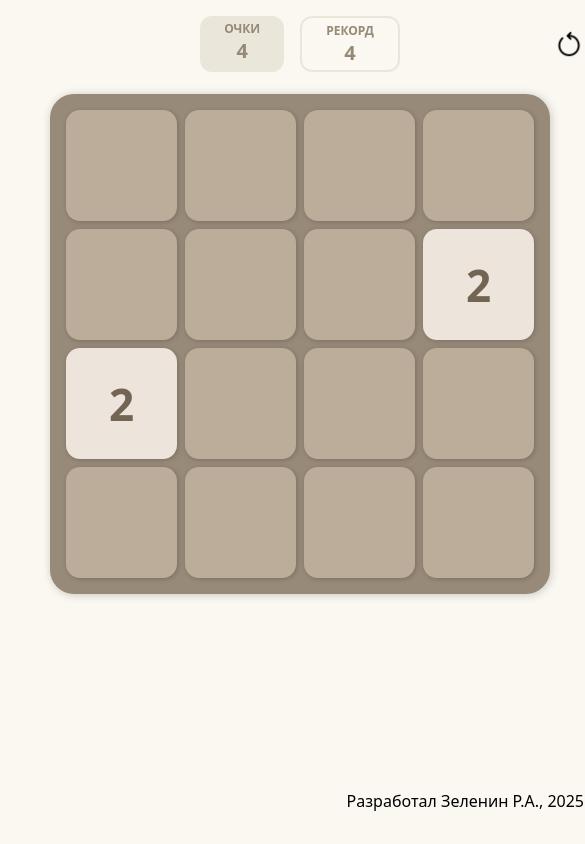
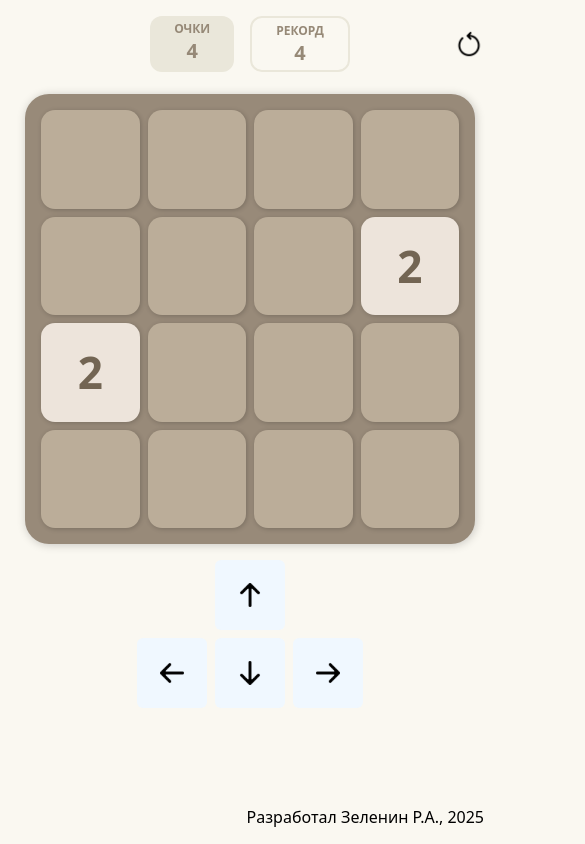
Before and after one commit to RomanZelenin/2048-game, a Vue app: page / in a window 390 px wide. Shown: the whole page, 585 px wide, since content can reach past the window. Built offline with nearby package versions, Linux system fonts and the light colour scheme.

Commit message:
add arrow key for mobile dev

```diff
--- a/src/App.vue
+++ b/src/App.vue
@@ -1,7 +1,7 @@
 <script setup lang="ts">
 import { computed, ref } from "vue";
+import restartIcon from "./assets/restart.png";
 import GameField from "./components/GameField.vue";
-import restartIcon from "./assets/restart.png";
 
 const gameField = ref<number[][]>([
   [0, 0, 0, 0],
@@ -65,7 +65,9 @@ startNewGame();
       Рекорд
       <span>{{ best }}</span>
     </div>
-     <a id="restart" href="#" @click="startNewGame"><img :src="restartIcon" /></a>
+    <a id="restart" href="#" @click="startNewGame"
+      ><img :src="restartIcon"
+    /></a>
   </div>
   <GameField v-model="gameField" />
   <div id="footer">
@@ -168,6 +170,6 @@ startNewGame();
 #footer {
   position: absolute;
   right: 16px;
-  bottom: 16px;
+  bottom: 0px;
 }
 </style>
--- a/src/components/GameField.vue
+++ b/src/components/GameField.vue
@@ -1,5 +1,6 @@
 <script setup lang="ts">
 import { ref } from "vue";
+import KeyboardControl from "./KeyboardControl.vue";
 const gameField = defineModel<number[][]>({ required: true });
 const dialogMessage = ref("");
 const dialogVisible = ref(false);
@@ -185,62 +186,6 @@ document.onkeydown = function (it) {
     checkGameCompletion();
   }
 };
-
-let startX = 0;
-let startY = 0;
-
-document.addEventListener("touchstart", (e) => {
-  const touch = e.touches[0];
-  startX = touch.clientX;
-  startY = touch.clientY;
-});
-
-document.addEventListener("touchend", (e) => {
-  const touch = e.changedTouches[0];
-  const deltaX = touch.clientX - startX;
-  const deltaY = touch.clientY - startY;
-  let event:KeyboardEvent
-  if (Math.abs(deltaX) > Math.abs(deltaY)) {
-    if (deltaX > 0) {
-      event = new KeyboardEvent("keydown", {
-        key: "ArrowRight",
-        code: "ArrowRight",
-        keyCode: 39,
-        bubbles: true,
-        cancelable: true,
-      });
-
-      document.dispatchEvent(event);
-    } else {
-      event = new KeyboardEvent("keydown", {
-        key: "ArrowLeft",
-        code: "ArrowLeft",
-        keyCode: 37,
-        bubbles: true,
-        cancelable: true,
-      });
-    }
-  } else {
-    if (deltaY > 0) {
-      event = new KeyboardEvent("keydown", {
-        key: "ArrowDown",
-        code: "ArrowDown",
-        keyCode: 40,
-        bubbles: true,
-        cancelable: true,
-      });
-    } else {
-      event = new KeyboardEvent("keydown", {
-        key: "ArrowUp",
-        code: "ArrowUp",
-        keyCode: 38,
-        bubbles: true,
-        cancelable: true,
-      });
-    }
-  }
-  document.dispatchEvent(event);
-});
 </script>
 
 <template>
@@ -250,6 +195,9 @@ document.addEventListener("touchend", (e) => {
         {{ cell > 0 ? cell : "" }}
       </div>
     </div>
+  </div>
+  <div id="keyboard" style="margin-top: 16px;">
+    <KeyboardControl />
   </div>
   <dialog :open="dialogVisible" @click="dialogVisible = false">
     <div class="dialog-content">
@@ -279,6 +227,11 @@ document.addEventListener("touchend", (e) => {
   margin-top: 94px;
   margin-left: auto;
   margin-right: auto;
+
+  @media screen and (width <= 768px) {
+    width: 450px;
+    height: 450px;
+  }
 }
 .row {
   flex: 1;
@@ -413,4 +366,10 @@ dialog button:hover {
 dialog::backdrop {
   background: rgba(0, 0, 0, 0.5);
 }
+
+#keyboard{
+  @media screen and (width > 768px) {
+    display: none;
+  }
+}
 </style>
--- /dev/null
+++ b/src/components/KeyboardControl.vue
@@ -0,0 +1,92 @@
+<script setup lang="ts">
+import upIcon from "../assets/up-arrow.png";
+
+function ClickRight() {
+  const event = new KeyboardEvent("keydown", {
+    key: "ArrowRight",
+    code: "ArrowRight",
+    keyCode: 39,
+    bubbles: true,
+    cancelable: true,
+  });
+  document.dispatchEvent(event);
+}
+function ClickLeft() {
+  const event = new KeyboardEvent("keydown", {
+    key: "ArrowLeft",
+    code: "ArrowLeft",
+    keyCode: 37,
+    bubbles: true,
+    cancelable: true,
+  });
+  document.dispatchEvent(event);
+}
+
+function ClickUp() {
+  const event = new KeyboardEvent("keydown", {
+    key: "ArrowUp",
+    code: "ArrowUp",
+    keyCode: 38,
+    bubbles: true,
+    cancelable: true,
+  });
+  document.dispatchEvent(event);
+}
+
+function ClickDown() {
+  const event = new KeyboardEvent("keydown", {
+    key: "ArrowDown",
+    code: "ArrowDown",
+    keyCode: 40,
+    bubbles: true,
+    cancelable: true,
+  });
+  document.dispatchEvent(event);
+}
+</script>
+
+<template>
+  <div class="game-keys">
+    <div class="key" @click="ClickUp()"><img :src="upIcon" /></div>
+    <div class="keys-row">
+      <div class="key" @click="ClickLeft()">
+        <img :src="upIcon" style="transform: rotate(-90deg)" />
+      </div>
+      <div class="key" @click="ClickDown()">
+        <img :src="upIcon" style="transform: rotate(-180deg)" />
+      </div>
+      <div class="key" @click="ClickRight()">
+        <img :src="upIcon" style="transform: rotate(90deg)" />
+      </div>
+    </div>
+  </div>
+</template>
+
+<style>
+.game-keys {
+  display: flex;
+  flex-direction: column;
+  gap: 8px;
+  align-items: center;
+  color: black;
+}
+.keys-row {
+  display: flex;
+  gap: 8px;
+}
+.key {
+  display: flex;
+  justify-content: center;
+  align-items: center;
+  width: 70px;
+  height: 70px;
+  background-color: aliceblue;
+  border-radius: 6px;
+  cursor: pointer;
+}
+
+.key img {
+  width: 24px;
+  height: 24px;
+}
+</style>
--- a/src/style.css
+++ b/src/style.css
@@ -19,12 +19,12 @@ body {
   display: flex;
   height: 100vh;
   width: 100%;
-  min-width: 600px;
+  min-width: 500px;
 }
 
 #app {
   max-width: 1280px;
-  min-width: 600px;
+  min-width: 500px;
   margin: 0 auto;
   text-align: center;
 }
```
Also changed, not shown: src/assets/up-arrow.png (added).
